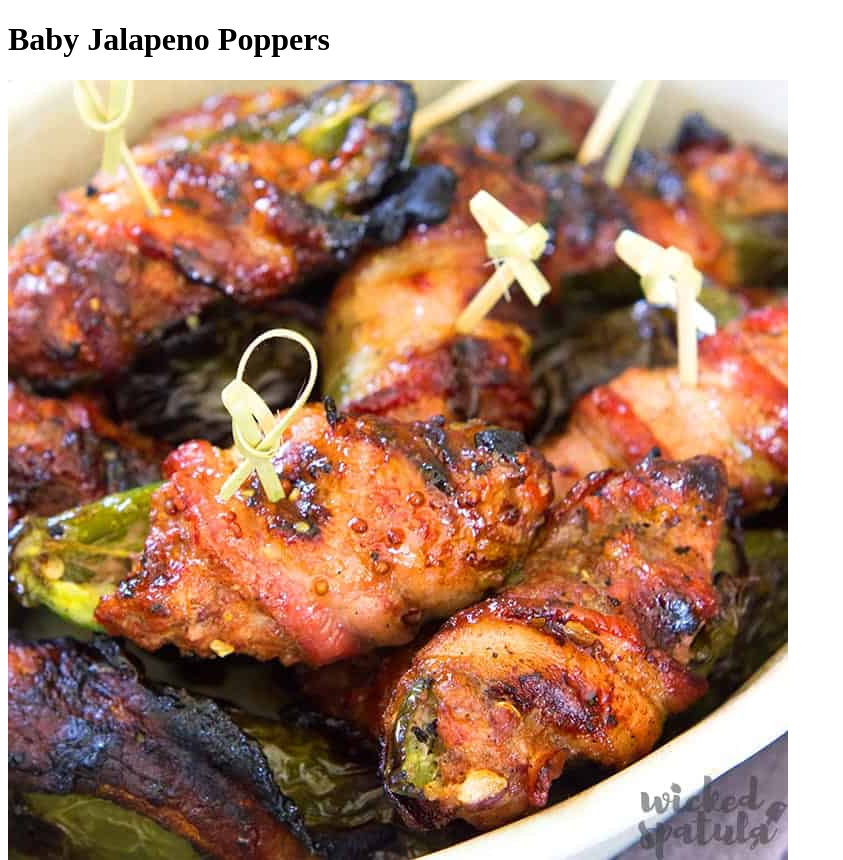
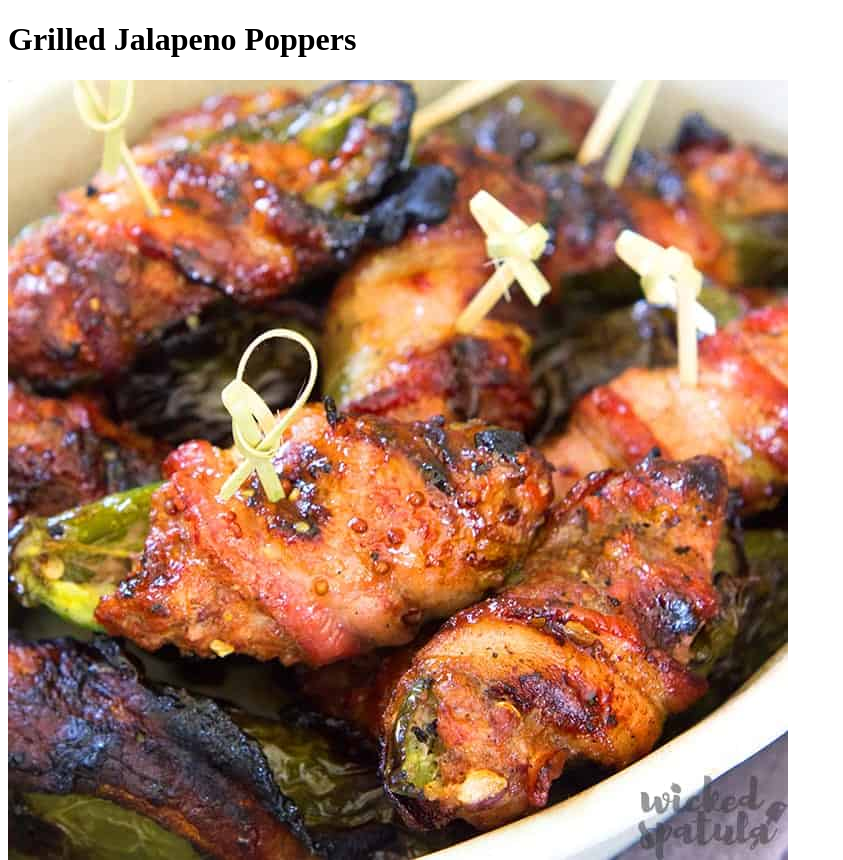
Before and after one commit to Blackiechan757/odin-recipes, a plain HTML site: page recipes/baby-jalapeno-poppers.html in a window 1280 px wide. Shown: the top 860 px of the page, without its empty margins (0-843 px from the left). Drawn offline with Linux system fonts and the light colour scheme.

Commit message:
Update heading for jalapeno poppers

```diff
--- a/recipes/baby-jalapeno-poppers.html
+++ b/recipes/baby-jalapeno-poppers.html
@@ -3,10 +3,10 @@
 <head>
     <meta charset="UTF-8">
 
-    <title>Baby Jalapeno Poppers</title>
+    <title>Grilled Jalapeno Poppers</title>
 </head>
 <body>
-    <h1>Baby Jalapeno Poppers</h1>
+    <h1>Grilled Jalapeno Poppers</h1>
 
       <img src="../img/jalapeno-poppers.jpeg">
 
```
